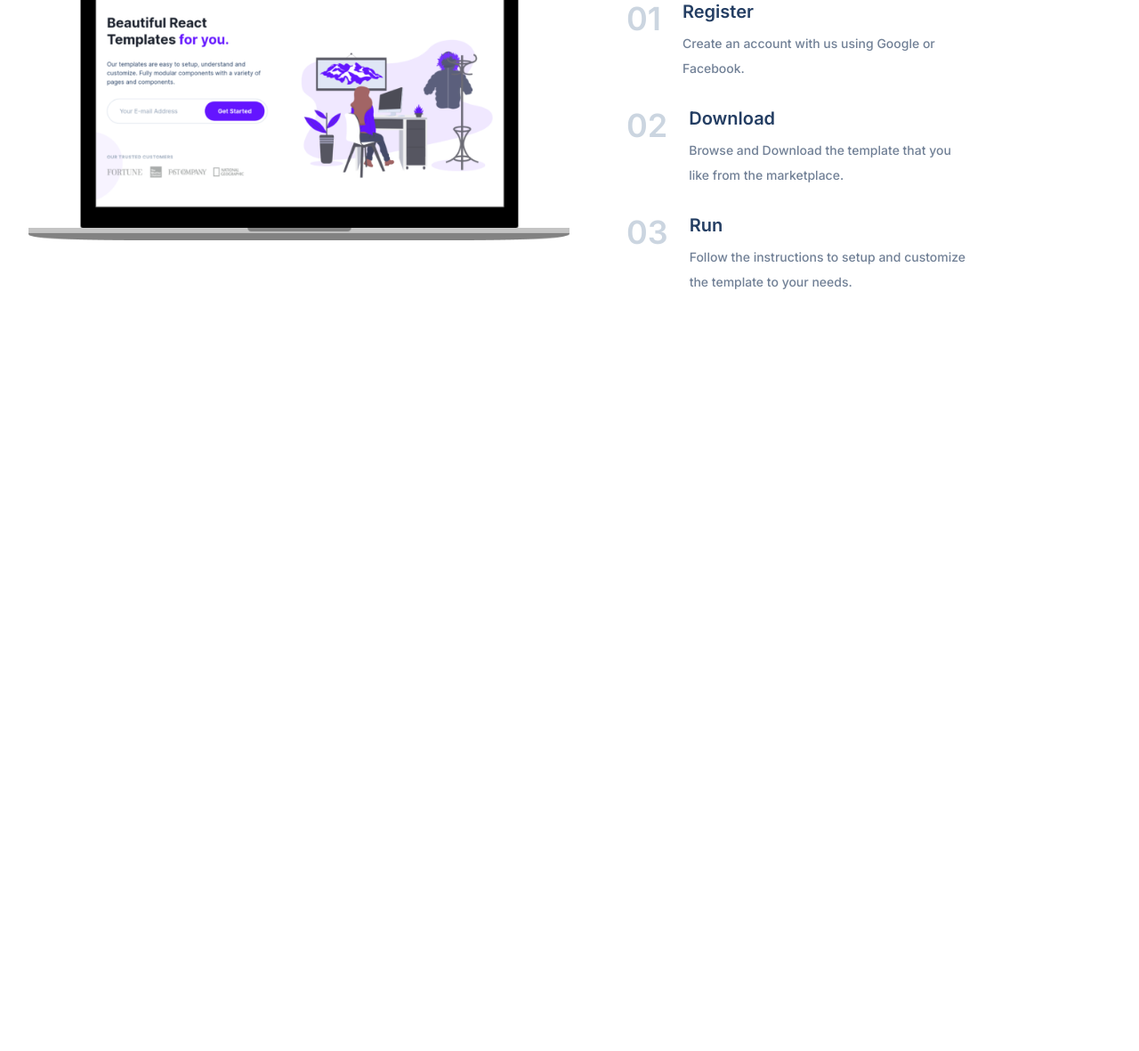
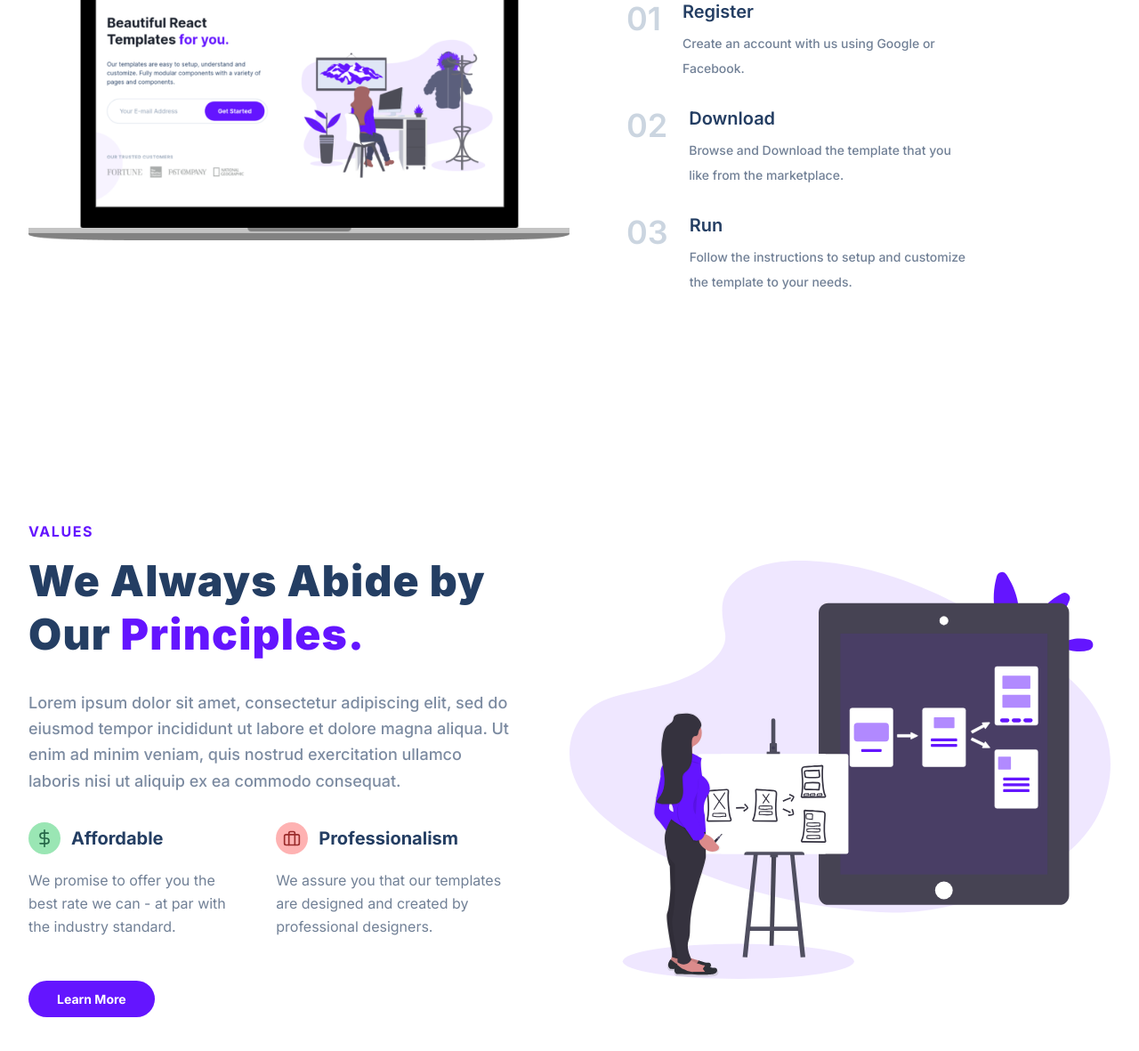
Before and after one commit to DennQ/Treact, a plain HTML site: page index.html in a window 1280 px wide. Shown: the part 2518-3699 px from the top of the page at 89% size. Before the commit the page ends 2977 px from the top, so only its background shows below. Drawn offline with Linux system fonts and the light colour scheme.

Commit message:
added and finished values section

```diff
--- a/index.html
+++ b/index.html
@@ -290,6 +290,92 @@
           </div>
         </div>
       </section>
+
+      <section id="values">
+        <div class="container">
+          <div class="row">
+            <div class="values__description">
+              <div class="section__tag">values</div>
+              <h2 class="section__title">
+                We Always Abide by Our <span class="purple">Principles.</span>
+              </h2>
+              <div class="section__para">
+                Lorem ipsum dolor sit amet, consectetur adipiscing elit, sed do
+                eiusmod tempor incididunt ut labore et dolore magna aliqua. Ut
+                enim ad minim veniam, quis nostrud exercitation ullamco laboris
+                nisi ut aliquip ex ea commodo consequat.
+              </div>
+              <div class="values__list">
+                <div class="value">
+                  <div class="value__title">
+                    <figure class="value__img--wrapper">
+                      <svg
+                        xmlns="http://www.w3.org/2000/svg"
+                        width="24"
+                        height="24"
+                        viewBox="0 0 24 24"
+                        fill="none"
+                        stroke="rgba(39, 103, 73, 1)"
+                        stroke-width="2"
+                        stroke-linecap="round"
+                        stroke-linejoin="round"
+                        class="value__img"
+                      >
+                        <line x1="12" y1="1" x2="12" y2="23"></line>
+                        <path
+                          d="M17 5H9.5a3.5 3.5 0 0 0 0 7h5a3.5 3.5 0 0 1 0 7H6"
+                        ></path>
+                      </svg>
+                    </figure>
+                    <div class="value__name">Affordable</div>
+                  </div>
+                  <div class="value__para">
+                    We promise to offer you the best rate we can - at par with
+                    the industry standard.
+                  </div>
+                </div>
+                <div class="value">
+                  <div class="value__title">
+                    <figure class="value__img--wrapper">
+                      <svg
+                        xmlns="http://www.w3.org/2000/svg"
+                        width="24"
+                        height="24"
+                        viewBox="0 0 24 24"
+                        fill="none"
+                        stroke="rgba(155, 44, 44, 1)"
+                        stroke-width="2"
+                        stroke-linecap="round"
+                        stroke-linejoin="round"
+                        class="value__img"
+                      >
+                        <rect
+                          x="2"
+                          y="7"
+                          width="20"
+                          height="14"
+                          rx="2"
+                          ry="2"
+                        ></rect>
+                        <path
+                          d="M16 21V5a2 2 0 0 0-2-2h-4a2 2 0 0 0-2 2v16"
+                        ></path>
+                      </svg>
+                    </figure>
+                    <div class="value__name">Professionalism</div>
+                  </div>
+                  <div class="value__para">
+                    We assure you that our templates are designed and created by
+                    professional designers.
+                  </div>
+                </div>
+              </div>
+              <button class="btn">Learn More</button>
+            </div>
+            <img src="./assets/prototype-values.svg" alt="" class="values__img">
+          </div>
+        </div>
+      </section>
     </main>
   </body>
 </html>
--- a/style.css
+++ b/style.css
@@ -482,3 +482,82 @@ header .row {
     font-weight: 500;
     line-height: 2;
 }
+
+/* VALUES */
+
+#values .row {
+    display: flex;
+    justify-content: space-between;
+    align-items: center;
+}
+
+.values__description {
+    padding: 32px 64px 32px 0;
+}
+
+.values__description,
+.values__img {
+    width: 50%;
+}
+
+#values .section__title {
+    margin-top: 16px;
+    margin-bottom: 32px;
+}
+
+.values__list {
+    display: flex;
+}
+
+.value:nth-of-type(1) {
+    margin-top: 32px;
+    margin-right: 32px;
+}
+
+.value:nth-of-type(2) {
+    margin-top: 32px;
+}
+
+.value__title {
+    display: flex;
+    align-items: center;
+}
+
+.value__img--wrapper {
+    border-radius: 50%;
+    display: flex;
+    justify-content: center;
+    align-items: center;
+    width: 36px;
+    height: 36px;
+}
+
+.value__img {
+    width: 20px;
+    height: 20px;
+}
+
+.value:nth-child(1) .value__img--wrapper {
+    background-color: #9ae6b4;
+}
+
+.value:nth-child(2) .value__img--wrapper {
+    background-color: #feb2b2;
+}
+
+.value__name {
+    margin-left: 12px;
+    font-size: 20px;
+    font-weight: bold;
+    color: #243e63;
+}
+
+.value__para {
+    margin-top: 16px;
+    line-height: 1.625;
+    color: #718096;
+}
+
+#values .btn {
+    margin-top: 48px;
+}
```
Also changed, not shown: assets/prototype-values.svg (added).
